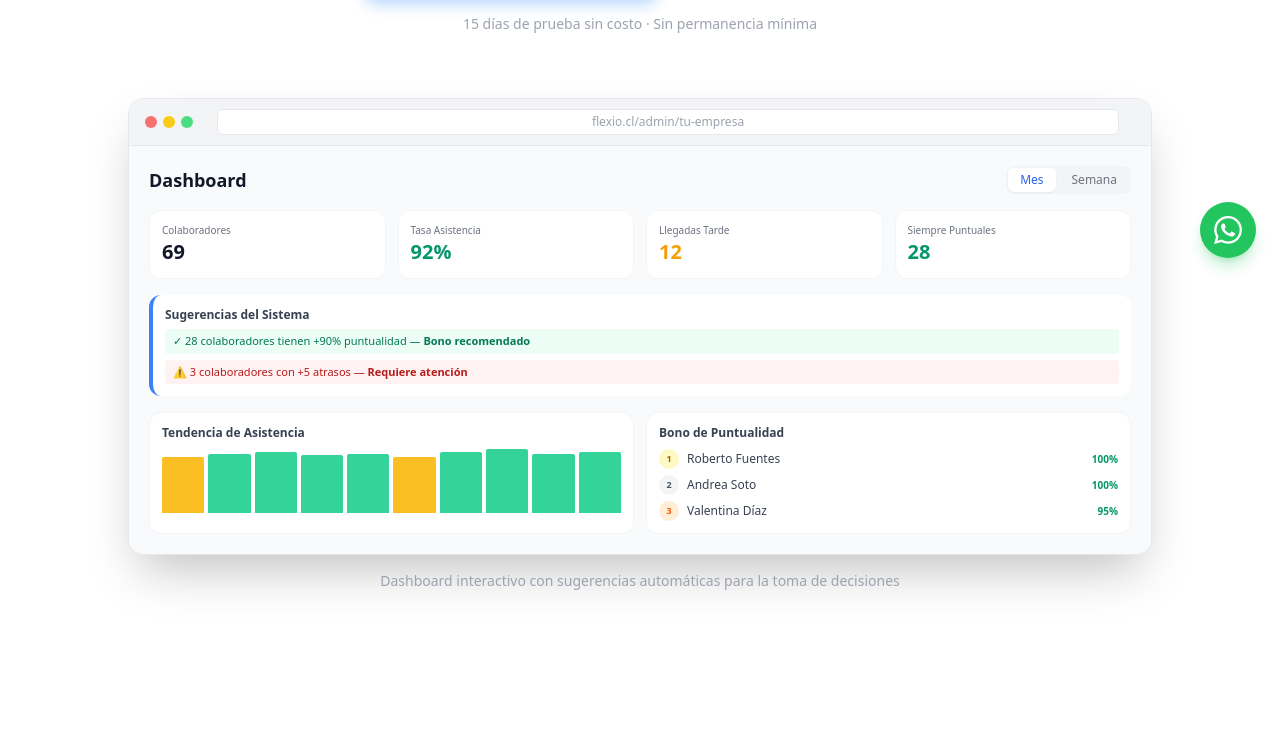
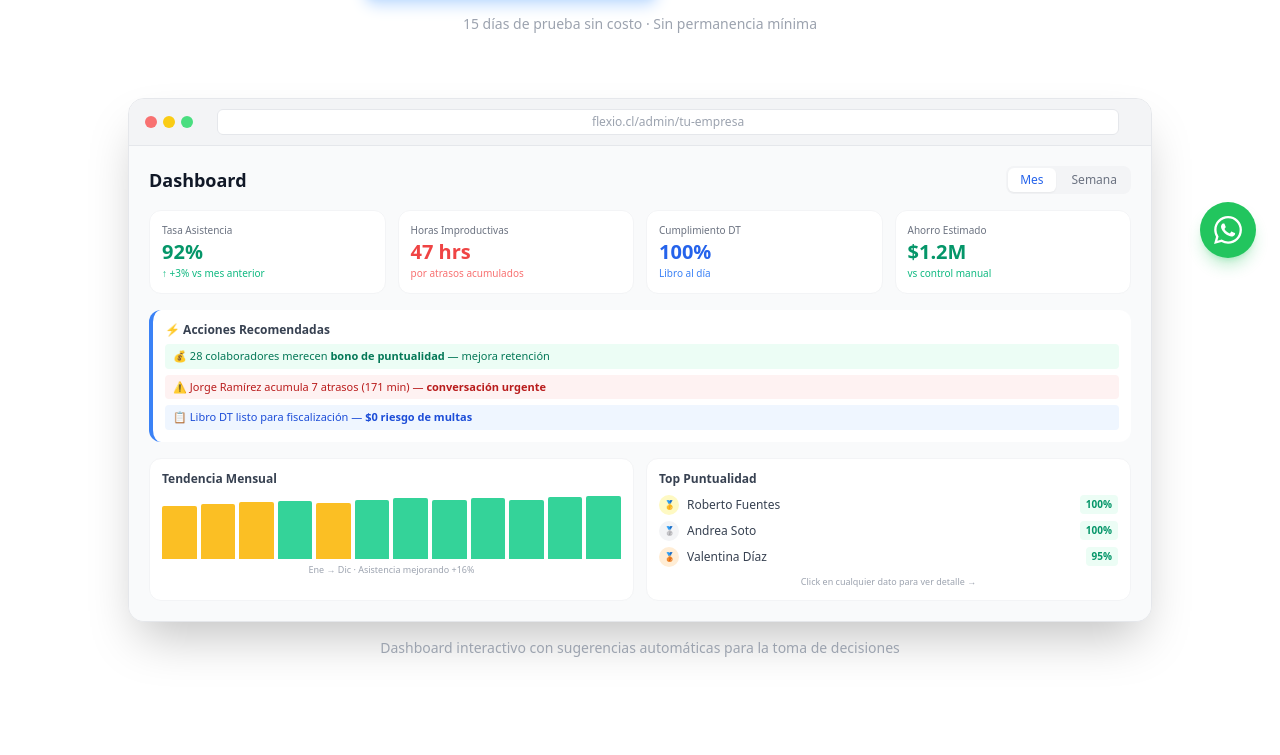
Before and after one commit to pdencina/registro_asistencia_Empresa, a React (Vite) app: page / in a window 1280 px wide. Shown: the part 518-1273 px from the top of the page. Built offline with nearby package versions, Linux system fonts and the light colour scheme.

Commit message:
feat: CEO-targeted dashboard preview — ROI metrics, legal compliance, actionable insights

```diff
--- a/src/pages/LandingPage.jsx
+++ b/src/pages/LandingPage.jsx
@@ -342,32 +342,37 @@ export default function LandingPage() {
                 </div>
               </div>
 
-              {/* KPIs */}
+              {/* KPIs — CEO oriented */}
               <div className="grid grid-cols-4 gap-3 mb-4">
-                <div className="bg-white rounded-xl p-3 border border-gray-100">
-                  <p className="text-[10px] text-gray-500">Colaboradores</p>
-                  <p className="text-xl font-bold text-gray-900">69</p>
-                </div>
                 <div className="bg-white rounded-xl p-3 border border-gray-100">
                   <p className="text-[10px] text-gray-500">Tasa Asistencia</p>
                   <p className="text-xl font-bold text-emerald-600">92%</p>
+                  <p className="text-[10px] text-emerald-500">↑ +3% vs mes anterior</p>
                 </div>
                 <div className="bg-white rounded-xl p-3 border border-gray-100">
-                  <p className="text-[10px] text-gray-500">Llegadas Tarde</p>
-                  <p className="text-xl font-bold text-amber-500">12</p>
+                  <p className="text-[10px] text-gray-500">Horas Improductivas</p>
+                  <p className="text-xl font-bold text-red-500">47 hrs</p>
+                  <p className="text-[10px] text-red-400">por atrasos acumulados</p>
                 </div>
                 <div className="bg-white rounded-xl p-3 border border-gray-100">
-                  <p className="text-[10px] text-gray-500">Siempre Puntuales</p>
-                  <p className="text-xl font-bold text-emerald-600">28</p>
+                  <p className="text-[10px] text-gray-500">Cumplimiento DT</p>
+                  <p className="text-xl font-bold text-primary-600">100%</p>
+                  <p className="text-[10px] text-primary-500">Libro al día</p>
+                </div>
+                <div className="bg-white rounded-xl p-3 border border-gray-100">
+                  <p className="text-[10px] text-gray-500">Ahorro Estimado</p>
+                  <p className="text-xl font-bold text-emerald-600">$1.2M</p>
+                  <p className="text-[10px] text-emerald-500">vs control manual</p>
                 </div>
               </div>
 
-              {/* Suggestions */}
+              {/* Suggestions — action oriented */}
               <div className="bg-white rounded-xl border-l-4 border-primary-500 p-3 mb-4">
-                <p className="text-xs font-semibold text-gray-700 mb-1.5">Sugerencias del Sistema</p>
+                <p className="text-xs font-semibold text-gray-700 mb-1.5">⚡ Acciones Recomendadas</p>
                 <div className="space-y-1.5">
-                  <p className="text-[11px] text-emerald-700 bg-emerald-50 px-2 py-1 rounded">✓ 28 colaboradores tienen +90% puntualidad — <strong>Bono recomendado</strong></p>
-                  <p className="text-[11px] text-red-700 bg-red-50 px-2 py-1 rounded">⚠ 3 colaboradores con +5 atrasos — <strong>Requiere atención</strong></p>
+                  <p className="text-[11px] text-emerald-700 bg-emerald-50 px-2 py-1 rounded">💰 28 colaboradores merecen <strong>bono de puntualidad</strong> — mejora retención</p>
+                  <p className="text-[11px] text-red-700 bg-red-50 px-2 py-1 rounded">⚠️ Jorge Ramírez acumula 7 atrasos (171 min) — <strong>conversación urgente</strong></p>
+                  <p className="text-[11px] text-blue-700 bg-blue-50 px-2 py-1 rounded">📋 Libro DT listo para fiscalización — <strong>$0 riesgo de multas</strong></p>
                 </div>
               </div>
 
@@ -375,36 +380,38 @@ export default function LandingPage() {
               <div className="grid grid-cols-2 gap-3">
                 {/* Mini chart */}
                 <div className="bg-white rounded-xl p-3 border border-gray-100">
-                  <p className="text-xs font-semibold text-gray-700 mb-2">Tendencia de Asistencia</p>
+                  <p className="text-xs font-semibold text-gray-700 mb-2">Tendencia Mensual</p>
                   <div className="flex items-end gap-1 h-16">
-                    {[88, 92, 95, 90, 92, 88, 95, 100, 92, 96].map((v, i) => (
+                    {[82, 85, 88, 90, 87, 92, 94, 91, 95, 92, 96, 98].map((v, i) => (
                       <div key={i} className="flex-1 rounded-t-sm" style={{ height: `${v}%` }}>
-                        <div className={`w-full h-full rounded-t-sm ${v >= 90 ? 'bg-emerald-400' : 'bg-amber-400'}`} />
+                        <div className={`w-full h-full rounded-t-sm ${v >= 90 ? 'bg-emerald-400' : v >= 80 ? 'bg-amber-400' : 'bg-red-400'}`} />
                       </div>
                     ))}
                   </div>
+                  <p className="text-[9px] text-gray-400 mt-1 text-center">Ene → Dic · Asistencia mejorando +16%</p>
                 </div>
 
-                {/* Mini ranking */}
+                {/* Top performers */}
                 <div className="bg-white rounded-xl p-3 border border-gray-100">
-                  <p className="text-xs font-semibold text-gray-700 mb-2">Bono de Puntualidad</p>
+                  <p className="text-xs font-semibold text-gray-700 mb-2">Top Puntualidad</p>
                   <div className="space-y-1.5">
                     <div className="flex items-center gap-2">
-                      <span className="w-5 h-5 rounded-full bg-yellow-100 text-yellow-700 text-[9px] font-bold flex items-center justify-center">1</span>
+                      <span className="w-5 h-5 rounded-full bg-yellow-100 text-yellow-700 text-[9px] font-bold flex items-center justify-center">🥇</span>
                       <span className="text-xs text-gray-700 flex-1">Roberto Fuentes</span>
-                      <span className="text-[10px] text-emerald-600 font-bold">100%</span>
+                      <span className="text-[10px] text-emerald-600 font-bold bg-emerald-50 px-1.5 py-0.5 rounded">100%</span>
                     </div>
                     <div className="flex items-center gap-2">
-                      <span className="w-5 h-5 rounded-full bg-gray-100 text-gray-600 text-[9px] font-bold flex items-center justify-center">2</span>
+                      <span className="w-5 h-5 rounded-full bg-gray-100 text-gray-600 text-[9px] font-bold flex items-center justify-center">🥈</span>
                       <span className="text-xs text-gray-700 flex-1">Andrea Soto</span>
-                      <span className="text-[10px] text-emerald-600 font-bold">100%</span>
+                      <span className="text-[10px] text-emerald-600 font-bold bg-emerald-50 px-1.5 py-0.5 rounded">100%</span>
                     </div>
                     <div className="flex items-center gap-2">
-                      <span className="w-5 h-5 rounded-full bg-orange-100 text-orange-600 text-[9px] font-bold flex items-center justify-center">3</span>
+                      <span className="w-5 h-5 rounded-full bg-orange-100 text-orange-600 text-[9px] font-bold flex items-center justify-center">🥉</span>
                       <span className="text-xs text-gray-700 flex-1">Valentina Díaz</span>
-                      <span className="text-[10px] text-emerald-600 font-bold">95%</span>
+                      <span className="text-[10px] text-emerald-600 font-bold bg-emerald-50 px-1.5 py-0.5 rounded">95%</span>
                     </div>
                   </div>
+                  <p className="text-[9px] text-gray-400 mt-2 text-center">Click en cualquier dato para ver detalle →</p>
                 </div>
               </div>
             </div>
```
